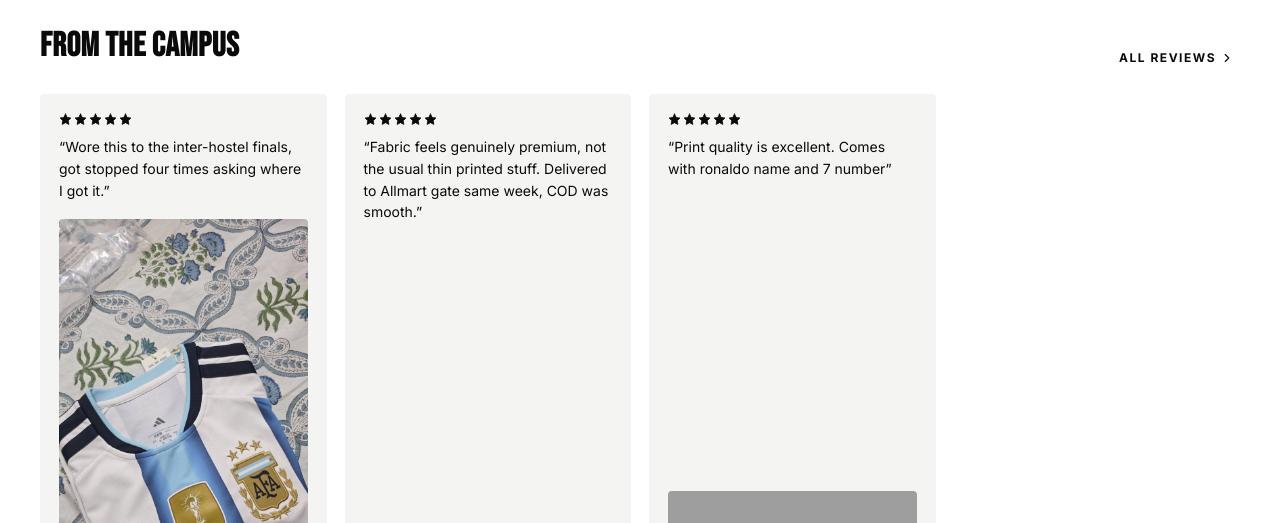
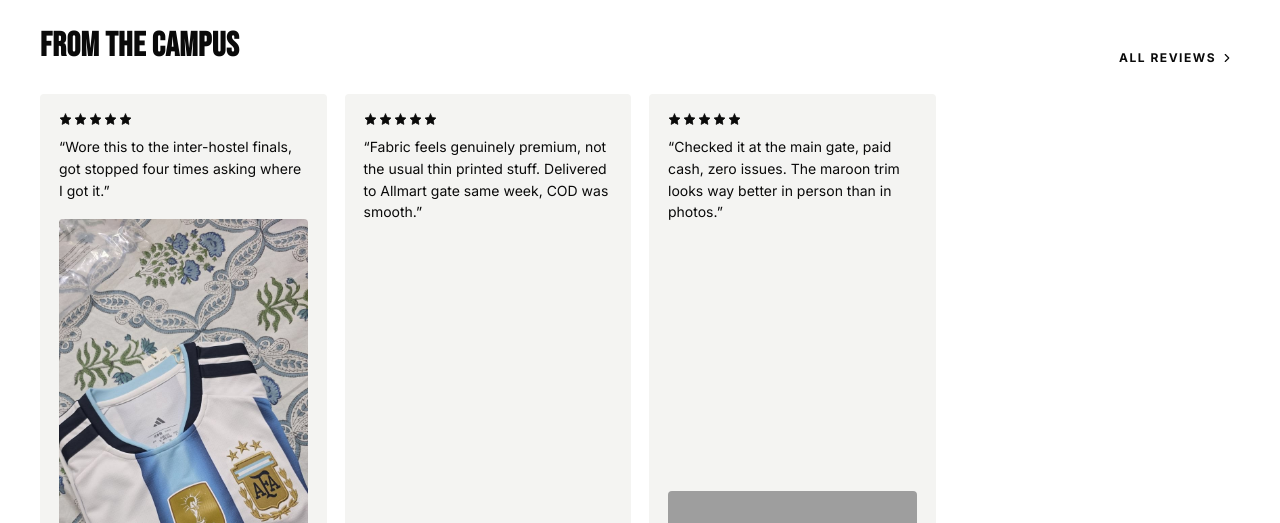
Before and after one commit to PoovarasuV/Avro, a React (Vite) app: page / in a window 1280 px wide. Shown: the part 2560-3083 px from the top of the page. Built offline with nearby package versions, Linux system fonts and the light colour scheme; grey boxes are pictures that could not be loaded.

Commit message:
Updated website

```diff
--- a/App.jsx
+++ b/App.jsx
@@ -341,7 +341,7 @@ const INITIAL_REVIEWS = [
     name: "Rohan D.",
     product: "Real Madrid 2017-18 Third",
     rating: 5,
-    text: "Print quality is excellent. Comes with ronaldo name and 7 number",
+    text: "Checked it at the main gate, paid cash, zero issues. The maroon trim looks way better in person than in photos.",
     date: "1 month ago",
     image: "/review/2.JPG",
   },
```
